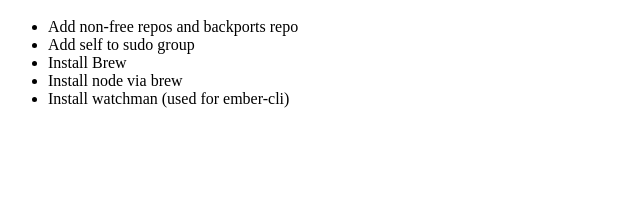
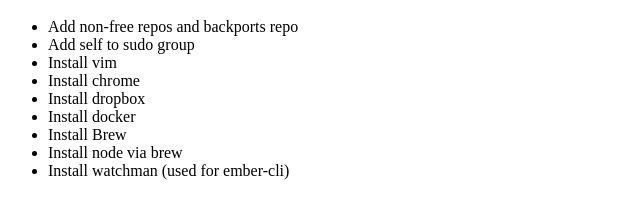
Before and after one commit to jsorah/jsorah.github.io, a plain HTML site: page index.html in a window 1280 px wide. Shown: the part 48-266 px from the top of the page, without its empty margins (0-640 px from the left). Drawn offline with Linux system fonts and the light colour scheme.

Commit message:
Update index.html

```diff
--- a/index.html
+++ b/index.html
@@ -4,6 +4,10 @@
   <ul>
     <li>Add non-free repos and backports repo</li>
     <li>Add self to sudo group</li>
+    <li>Install vim</li>
+    <li>Install chrome</li>
+    <li>Install dropbox</li>
+    <li>Install docker</li>
     <li>Install Brew</li>
     <li>Install node via brew</li>
     <li>Install watchman (used for ember-cli)</li>
```
